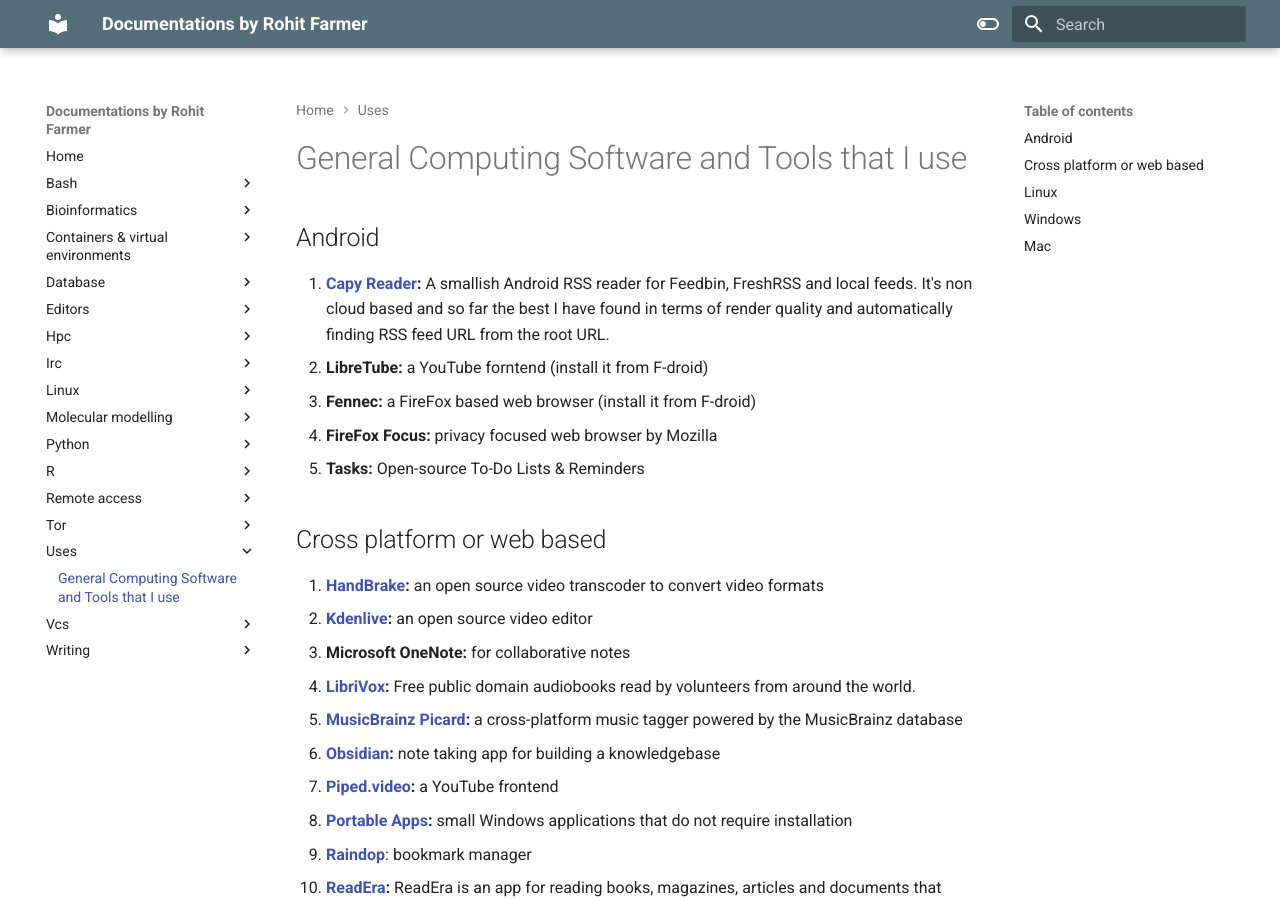
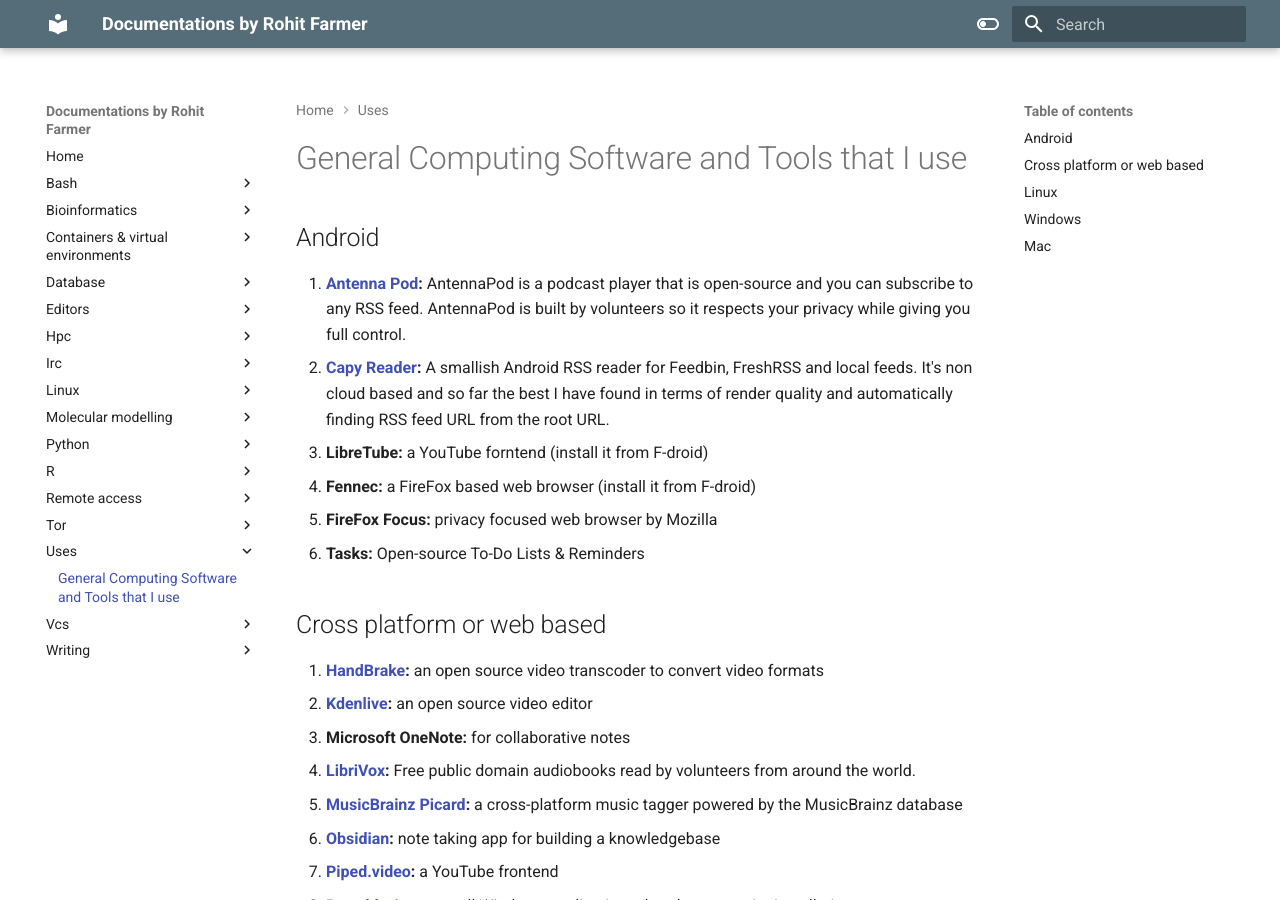
Before and after one commit to rohitfarmer/mk-docs, an MkDocs documentation site: the page built from docs/uses/general-computing.md, in a window 1280 px wide and 900 px high. Built offline with MkDocs 1.6.1 and Material for MkDocs 9.7.7, drawn with Linux system fonts in a browser that asks for light colours.

Commit message:
antenna pod in uses

```diff
--- a/docs/uses/general-computing.md
+++ b/docs/uses/general-computing.md
@@ -1,11 +1,12 @@
 # General Computing Software and Tools that I use
 
 ## Android
-1. **[Capy Reader](https://capyreader.com/):** A smallish Android RSS reader for Feedbin, FreshRSS and local feeds. It's non cloud based and so far the best I have found in terms of render quality and automatically finding RSS feed URL from the root URL.
-2. **LibreTube:** a YouTube forntend (install it from F-droid)
-3. **Fennec:** a FireFox based web browser (install it from F-droid)
-4. **FireFox Focus:** privacy focused web browser by Mozilla
-5. **Tasks:** Open-source To-Do Lists & Reminders
+1. **[Antenna Pod](https://antennapod.org/):** AntennaPod is a podcast player that is open-source and you can subscribe to any RSS feed. AntennaPod is built by volunteers so it respects your privacy while giving you full control.
+2. **[Capy Reader](https://capyreader.com/):** A smallish Android RSS reader for Feedbin, FreshRSS and local feeds. It's non cloud based and so far the best I have found in terms of render quality and automatically finding RSS feed URL from the root URL.
+3. **LibreTube:** a YouTube forntend (install it from F-droid)
+4. **Fennec:** a FireFox based web browser (install it from F-droid)
+5. **FireFox Focus:** privacy focused web browser by Mozilla
+6. **Tasks:** Open-source To-Do Lists & Reminders
 
 ## Cross platform or web based
 
```
